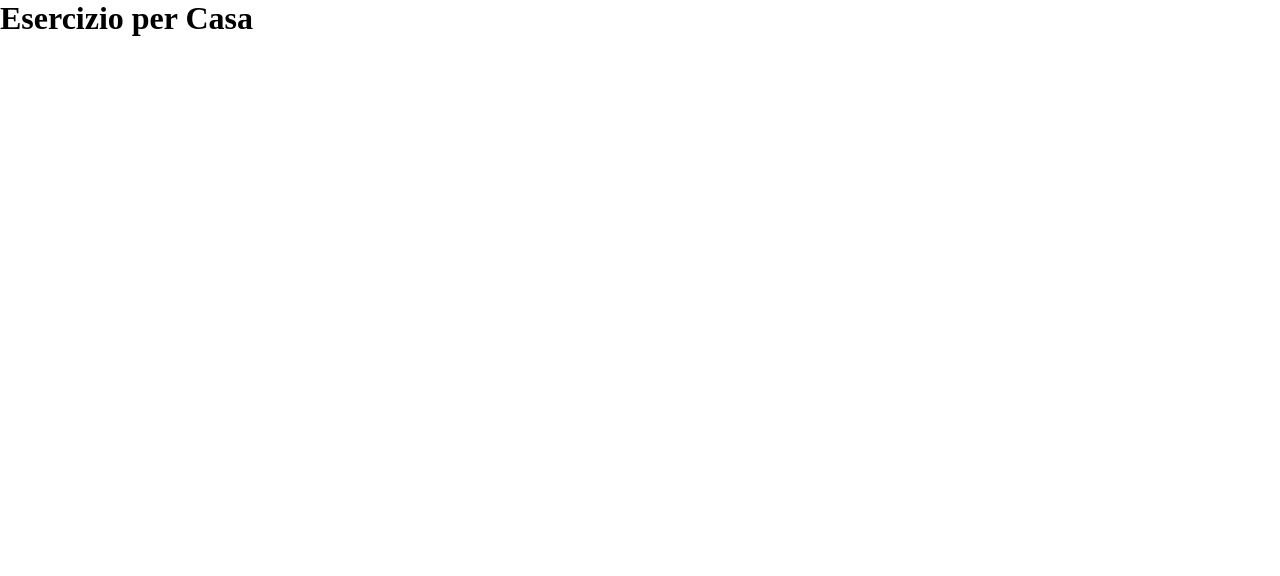
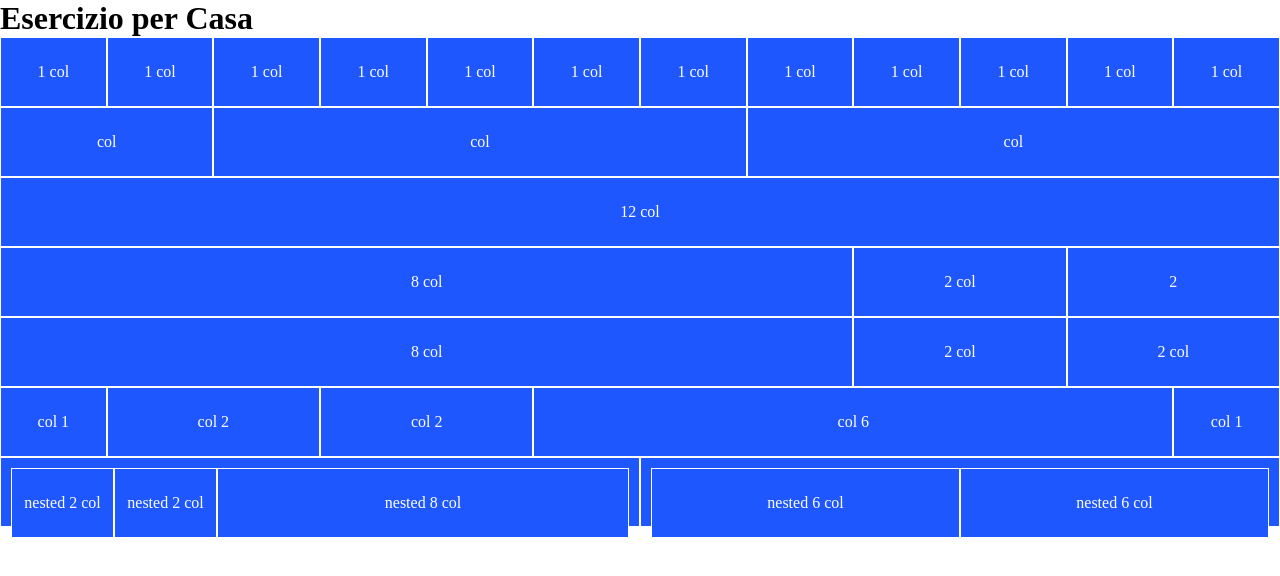
Before and after one commit to SamuelNdreu/html-css-12bool, a plain HTML site: page index.html in a window 1280 px wide. Drawn offline with Linux system fonts and the light colour scheme.

Commit message:
continuing exercise row 6 nested

```diff
--- a/css/12bool.css
+++ b/css/12bool.css
@@ -11,6 +11,18 @@
     flex-direction: row;
     flex-wrap: wrap;
 }
+
+[class*="col-"]{
+    flex: 0 0 auto;
+    border:1px solid white;
+    background-color: #1f57fe;
+    color: white;
+    text-align: center;
+    line-height: 3rem;
+    height: 70px;
+    padding: 10px;
+}
+
 
 .col-1 {
     flex-basis: calc((100% / 12) * 1);
@@ -35,3 +47,34 @@
     flex-basis: calc((100% / 12) * 5);
     max-width: calc((100% / 12) * 5);
 }
+
+.col-6 {
+    flex-basis: calc((100% / 12) * 6);
+    max-width: calc((100% / 12) * 6);
+}
+
+.col-7 {
+    flex-basis: calc((100% / 12) * 7);
+    max-width: calc((100% / 12) * 7);
+}
+.col-8 {
+    flex-basis: calc((100% / 12) * 8);
+    max-width: calc((100% / 12) * 8);
+}
+.col-9 {
+    flex-basis: calc((100% / 12) * 9);
+    max-width: calc((100% / 12) * 9);
+}
+.col-10 {
+    flex-basis: calc((100% / 12) * 10);
+    max-width: calc((100% / 12) * 10);
+}
+
+.col-11 {
+    flex-basis: calc((100% / 12) * 11);
+    max-width: calc((100% / 12) * 11);
+}
+.col-12 {
+    flex-basis: calc((100% / 12) * 12);
+    max-width: calc((100% / 12) * 12);
+}
--- a/index.html
+++ b/index.html
@@ -20,7 +20,58 @@
             </div>
         </div>
         <div class="row">
-
+            <div class="col-1">1 col</div>
+            <div class="col-1">1 col</div>
+            <div class="col-1">1 col</div>
+            <div class="col-1">1 col</div>
+            <div class="col-1">1 col</div>
+            <div class="col-1">1 col</div>
+            <div class="col-1">1 col</div>
+            <div class="col-1">1 col</div>
+            <div class="col-1">1 col</div>
+            <div class="col-1">1 col</div>
+            <div class="col-1">1 col</div>
+            <div class="col-1">1 col</div>
         </div>
-    </body>
+        <div class="row">
+            <div class="col-2">col</div>
+            <div class="col-5">col</div>
+            <div class="col-5">col</div>
+        </div>
+        <div class="row">
+            <div class="col-12">12 col</div>
+        </div>
+        <div class="row">
+            <div class="col-8">8 col</div>
+            <div class="col-2">2 col</div>
+            <div class="col-2">2 <colgroup></colgroup></div>
+        </div>
+        <div class="row">
+            <div class="col-8">8 col</div>
+            <div class="col-2">2 col</div>
+            <div class="col-2">2 col</div>
+        </div>
+        <div class="row">
+            <div class="col-1">col 1</div>
+            <div class="col-2">col 2</div>
+            <div class="col-2">col 2</div>
+            <div class="col-6">col 6</div>
+            <div class="col-1">col 1</div>
+        </div>
+            <div class="row">
+                <div class="col-6">
+                    <div class="row">
+                        <div class="col-2 nested">nested 2 col</div>
+                        <div class="col-2 nested">nested 2 col</div>
+                        <div class="col-8 nested">nested 8 col</div>
+                    </div>
+                    </div>
+                    <div class="col-6">
+                    <div class="row">
+                        <div class="col-6 nested">nested 6 col</div>
+                        <div class="col-6 nested">nested 6 col</div>
+                    </div>
+                    </div>
+                </div>
+            </body>
     </html>
```
